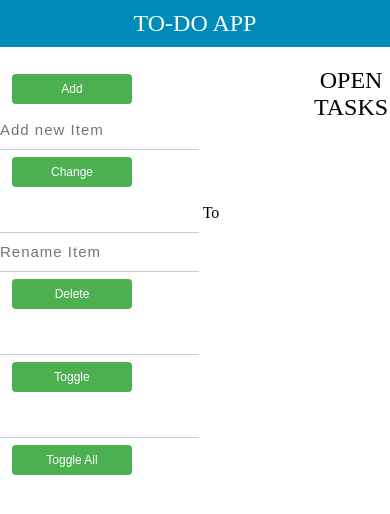
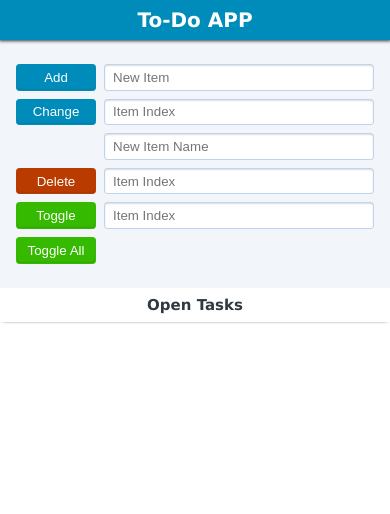
Before and after one commit to blacksag/To-Dos, a plain HTML site: page index.html in a window 390 px wide. Drawn offline with Linux system fonts and the light colour scheme.

Commit message:
Make design responsive

```diff
--- a/index.html
+++ b/index.html
@@ -9,43 +9,60 @@
 </head>
 <body>
 
-    <h1>To-Do APP</h1>
+    <div class="top-bar">
+        <h1>To-Do APP</h1>
+    </div>
 
     <div class="wrapper">
 
         <div class="controls">
-            <div class="add-item">
-                <button id="btn" onclick="handler.addTodos()">Add</button>
-                <input class="effect" type="text" id="todoAddTextInput" placeholder="Add new Item">
+            <div class="control-group add-item">
+                <div class="control-group-buttons">
+                    <button id="btn" onclick="handler.addTodos()">Add</button>
+                </div>
+                <div class="control-group-inputs">
+                    <input class="effect" type="text" id="todoAddTextInput" placeholder="New Item">
+                </div>
             </div>
 
-            <div class="rename-item">
-                <button id="btn" onclick="handler.changeTodos()">Change</button>
-                <input class="effect" type="number" id="todoChangePositionInput"> To
-                <input class="effect" type="text" id="todoChangeNameInput" placeholder="Rename Item">
+            <div class="control-group rename-item">
+                <div class="control-group-buttons">
+                    <button id="btn" onclick="handler.changeTodos()">Change</button>
+                </div>
+                <div class="control-group-inputs">
+                    <input class="effect" type="number" id="todoChangePositionInput" placeholder="Item Index">
+                    <input class="effect" type="text" id="todoChangeNameInput" placeholder="New Item Name">
+                </div>
             </div>
 
-            <div class="delete-item">
-                <button id="btn" onclick="handler.deleteTodos()">Delete</button>
-                <input class="effect" type="number" id="todoDeletePositionInput">
+            <div class="control-group delete-item">
+                <div class="control-group-buttons">
+                    <button id="btn" onclick="handler.deleteTodos()" class="danger">Delete</button>
+                </div>
+                <div class="control-group-inputs">
+                    <input class="effect" type="number" id="todoDeletePositionInput" placeholder="Item Index">
+                </div>
             </div>
 
-            <div class="toggle-item">
-                <button id="btn" onclick="handler.toggleCompleted()">Toggle</button>
-                <input class="effect" type="number" id="todoTogglePositionInput">
+            <div class="control-group toggle-item">
+                <div class="control-group-buttons">
+                    <button id="btn" onclick="handler.toggleCompleted()" class="success">Toggle</button>
+                </div>
+                <div class="control-group-inputs">
+                    <input class="effect" type="number" id="todoTogglePositionInput" placeholder="Item Index">
+                </div>
             </div>
 
-            <div class="toggla-all-items">
-                <button id="btn" onclick="handler.toggleAll()">Toggle All</button>
+            <div class="control-group toggle-all-items">
+                <div class="control-group-buttons">
+                    <button id="btn" onclick="handler.toggleAll()" class="success">Toggle All</button>
+                </div>
             </div>
         </div>
 
-
         <div class="todos-container">
             <h2>Open Tasks</h2>
-            <ul>
-
-            </ul>
+            <ul></ul>
         </div>
 
     </div>
--- a/styles.css
+++ b/styles.css
@@ -1,107 +1,219 @@
+:root {
+    --dark: #303941;
+    --light: #f2f5fa;
+    --light-gray: #c1d2ec;
+    --primary: #008CBA;
+    --danger: rgb(186, 59, 0);
+    --success: rgb(53, 186, 0);
+}
+
+/* Reset */
+
 * {
-    margin: 0;
-    padding: 0;
     box-sizing: border-box;
 }
 
-h1{
-    background-color: #008CBA;
-    color: white;
-    text-align: center;
+body {
     margin: 0;
-    padding: 10px 20px;
-    text-transform: uppercase;
-    font-size: 24px;
-    font-weight: normal
+    font-family: Verdana, Geneva, Tahoma, sans-serif;
+    color: var(--dark);
 }
 
-h2{
-    text-align: center;
-    margin: 0;
-    text-transform: uppercase;
-    font-weight: normal;
+/* Form Controls */
+
+button, input {
+    appearance: none;
+    -moz-appearance: none;
+    -webkit-appearance: none;
+    padding: .3rem .5rem;
+    border-radius: .2rem;
+    color: var(--dark);
+    outline: none;
 }
 
-.wrapper{
-    display: flex;
-    flex-direction: row;
-    justify-content: space-around;
+button {
+    border: 1px solid var(--primary);
+    background-color: var(--primary);
+    color: #fff;
+    box-shadow: inset 0 -1px 3px -2px var(--dark);
+    cursor: pointer;
 }
 
-.controls{
-    margin-top: 20px;
+button:focus {
+    box-shadow:
+        inset 0 -1px 3px -2px var(--dark),
+        0 0 0 3px rgba(0, 139, 186, 0.4);
+
 }
 
-.controls button{
-    border-radius: 4px;
-    margin: 7px 12px;
-    padding: 8px 18px;
-    font-size: 12px;
-    color: white;
-    text-align: center;
-    width: 10em;
-    text-decoration: none;
-    display: inline-block;
-    border: none;
-    background-color: #4CAF50;;
+button.danger {
+    border: 1px solid var(--danger);
+    background-color: var(--danger);
 }
 
-input[type="text"]{
-    font: 15px/24px sans-serif;
-    color: #333;
-    box-sizing: border-box;
-    letter-spacing: 1px;
+button.danger:focus {
+    box-shadow:
+        inset 0 -1px 3px -2px var(--dark),
+        0 0 0 3px rgba(186, 59, 0, 0.4);
 }
 
-input::-webkit-outer-spin-button,
-input::-webkit-inner-spin-button {
-    /* display: none; <- Crashes Chrome on hover */
-    -webkit-appearance: none;
-    margin: 0; /* <-- Apparently some margin are still there even though it's hidden */
+button.success {
+    border: 1px solid var(--success);
+    background-color: var(--success);
 }
 
-input[type=number]{
-    -moz-appearance:textfield; /* Firefox */
-    font: 15px/24px sans-serif;
-    color: #333;
-    box-sizing: border-box;
-    letter-spacing: 1px;
+button.success:focus {
+    box-shadow:
+        inset 0 -1px 3px -2px var(--dark),
+        0 0 0 3px rgba(53, 186, 0, 0.4);
 }
 
-
-
-.effect{
-    border: 0;
-    padding: 7px 0;
-    border-bottom: 1px solid #ccc;
+input {
+    border: 1px solid var(--light-gray);
+    box-shadow: inset 0 1px 3px -2px var(--dark);
 }
 
-.todos-container{
-    margin-top: 20px;
+input:focus {
+    z-index: 1;
+    box-shadow:
+        inset 0 1px 3px -2px var(--dark),
+        0 0 0 3px rgba(0, 139, 186, 0.3);
 }
 
-ul{
-    margin-top: 10px;
-    list-style: none;
+/* Top Bar */
+
+.top-bar {
+    position: fixed;
+    top: 0;
+    display: flex;
+    justify-content: center;
+    width: 100%;
+    padding: .5rem 0;
+    background-color: var(--primary);
+    box-shadow: 0 0 .2rem 1px var(--dark);
 }
 
-ul li{
-    font: 15px/24px sans-serif;
-    color: #333;
-    box-sizing: border-box;
-    letter-spacing: 1px;
+.top-bar h1 {
+    margin: 0;
+    font-size: 20px;
+    color: #fff;
 }
 
-ul button{
-    border-radius: 4px;
-    margin: 7px 12px;
-    padding: 8px 18px;
-    font-size: 12px;
-    color: white;
+/* Wrapper */
+
+.wrapper {
+    flex-direction: column;
+    display: flex;
+    width: 100%;
+    max-width: 980px;
+    margin: 0 auto;
+}
+
+@media (min-width: 768px) {
+    .wrapper {
+        flex-direction: row;
+        height: 100vh;
+        padding: 2rem;
+        padding-top: 4rem;
+    }
+}
+
+/* Controls */
+
+.controls {
+    flex: none;
+    padding: 1rem;
+    padding-top: 4rem;
+    background-color: var(--light);
+}
+
+@media (min-width: 768px) {
+    .controls {
+        padding: 0;
+        padding-top: 33px;
+        margin-right: 1rem;
+        background-color: unset;
+    }
+}
+
+/* Control Group */
+
+.control-group {
+    display: flex;
+    align-items: flex-start;
+    margin-bottom: .5rem;
+}
+
+.control-group-buttons {
+    flex: none;
+    width: 80px;
+    margin-right: .5rem;
+}
+
+.control-group-buttons button {
+    width: 100%;
+}
+
+.control-group-inputs {
+    flex: 1;
+    flex-direction: column;
+    display: flex;
+}
+
+.control-group-inputs input {
+    width: 100%;
+    margin-bottom: .5rem;
+}
+
+.control-group-inputs input:last-child {
+    margin-bottom: 0;
+}
+
+/* Todos Container */
+
+.todos-container {
+    flex: 1;
+    flex-direction: column;
+    display: flex;
+}
+
+.todos-container h2 {
+    position: relative; /* Give a higher stacking context to make box-shadow visible. */
+    margin: 0;
     text-align: center;
-    width: 6em;
-    text-decoration: none;
-    display: inline-block;
-    border: none;
-    background-color: #008CBA;
+    font-size: 15px;
+    padding: .5rem 0;
+    box-shadow: 0 2px 3px -3px var(--dark);
 }
+
+.todos-container ul {
+    flex-direction: column;
+    display: flex;
+    list-style: none;
+    padding: 0;
+    margin: 0;
+    overflow: auto;
+}
+
+.todos-container ul li {
+    display: flex;
+    justify-content: flex-end;
+    align-items: center;
+    padding: .2rem .75rem;
+}
+
+.todos-container ul li:first-child {
+    margin-top: .5rem;
+}
+
+.todos-container ul li:nth-child(odd) {
+    background-color: var(--light);
+}
+
+.todos-container ul li span {
+    margin-right: auto;
+}
+
+.todos-container ul li button {
+    margin-left: .25rem;
+}
--- a/todos.js
+++ b/todos.js
@@ -183,29 +183,31 @@ var handler = {
 var view = {
 	displayTodos : function() {
 		var todosUl = document.querySelector('ul');
-		var size = todoList.todos.length;
+
 		todosUl.innerHTML = '';
 		todoList.todos.forEach(function (todo,position) {
 				var todoLi = document.createElement('li');
-				var todoText = '';
+				var todoSpan = document.createElement('span');
+
 				if (todo.completed === true) {
-					todoText = '☒ ' + todo.todoText + '  ';
+					todoSpan.textContent = '☒ ' + todo.todoText + '  ';
 				}
 				else {
-					todoText = '☐ ' + todo.todoText + '  ';
+					todoSpan.textContent = '☐ ' + todo.todoText + '  ';
 				}
-				todoLi.textContent = todoText;
+
 				todoLi.id = position;
+				todoLi.appendChild(todoSpan)
 				todoLi.appendChild(this.createDeleteButton());
 				todoLi.appendChild(this.createToggleButton());
 				todosUl.appendChild(todoLi);
-			},this);
+			}, this);
 	},
 
 	createDeleteButton : function() {
 		var deleteButton =  document.createElement('button');
 		deleteButton.textContent = 'Delete';
-		deleteButton.className = 'advanceDeleteButton';
+		deleteButton.className = 'advanceDeleteButton danger';
 		deleteButton.onclick = function() {
 			var position = this.parentNode.id;     //this->deleteButton
 			//console.log(this.parentNode)
@@ -217,11 +219,12 @@ var view = {
 	createToggleButton : function() {
 		var toggleButton = document.createElement('button');
 		toggleButton.textContent = 'Toggle';
-		toggleButton.className = 'advanceToggleButton';
+		toggleButton.className = 'advanceToggleButton success';
 		toggleButton.onclick = function() {
 			var position = this.parentNode.id;
 			handler.advanceToggleCompleted(position);
 		}
+
 		return toggleButton;
 	}
 };
```
